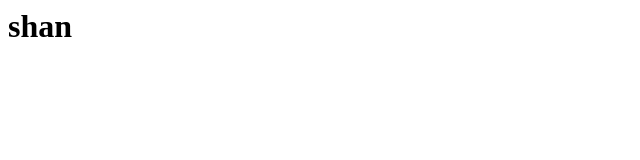
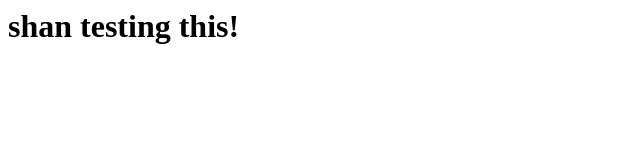
Before and after one commit to ajithshan03/test, a plain HTML site: page index.html in a window 1280 px wide. Shown: the whole page, without its empty margins (0-640 px from the left). Drawn offline with Linux system fonts and the light colour scheme.

Commit message:
testing shan changes

```diff
--- a/index.html
+++ b/index.html
@@ -1 +1 @@
-<h1>shan</h1>
+<h1>shan testing this!</h1>
```
